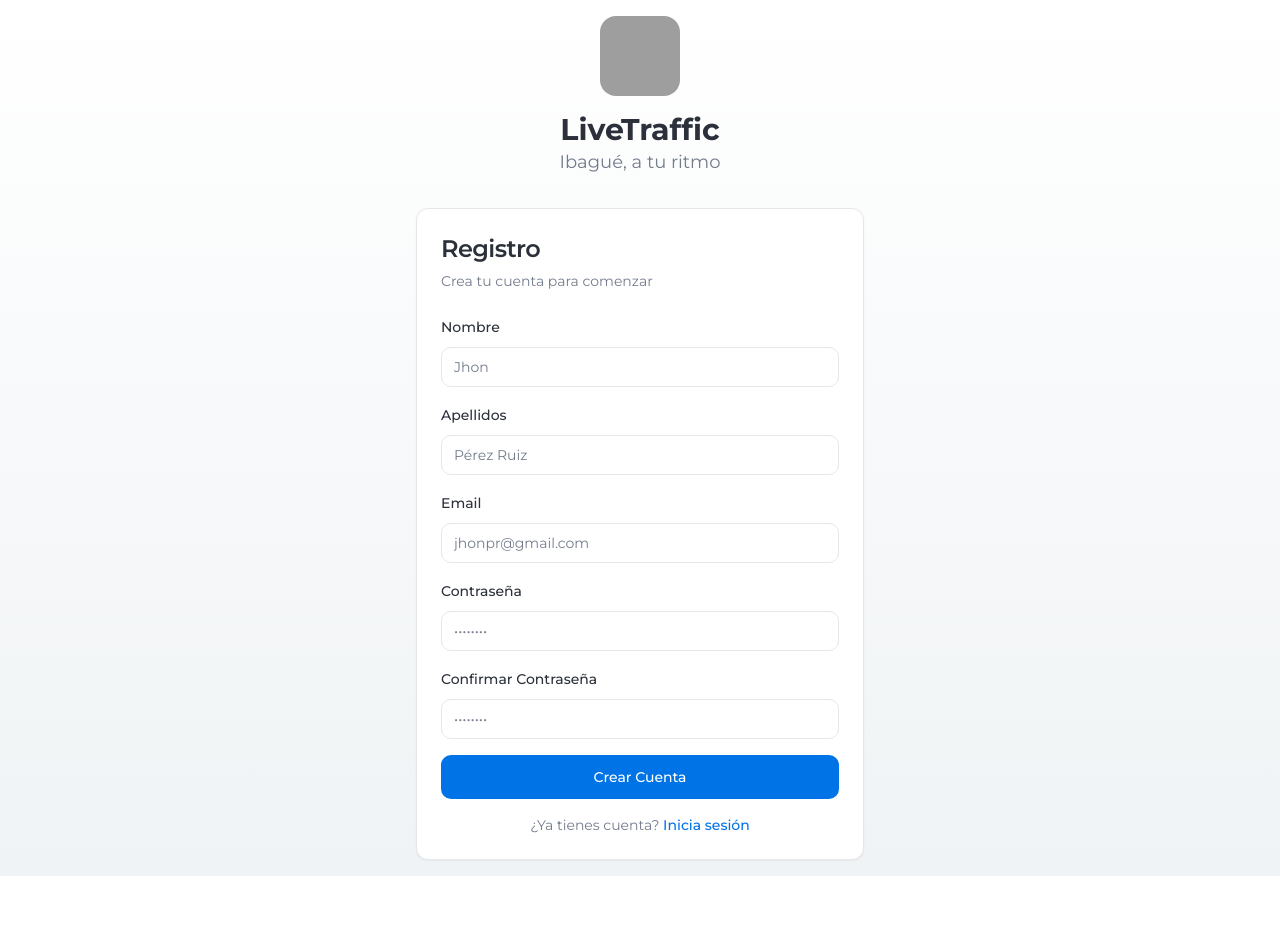
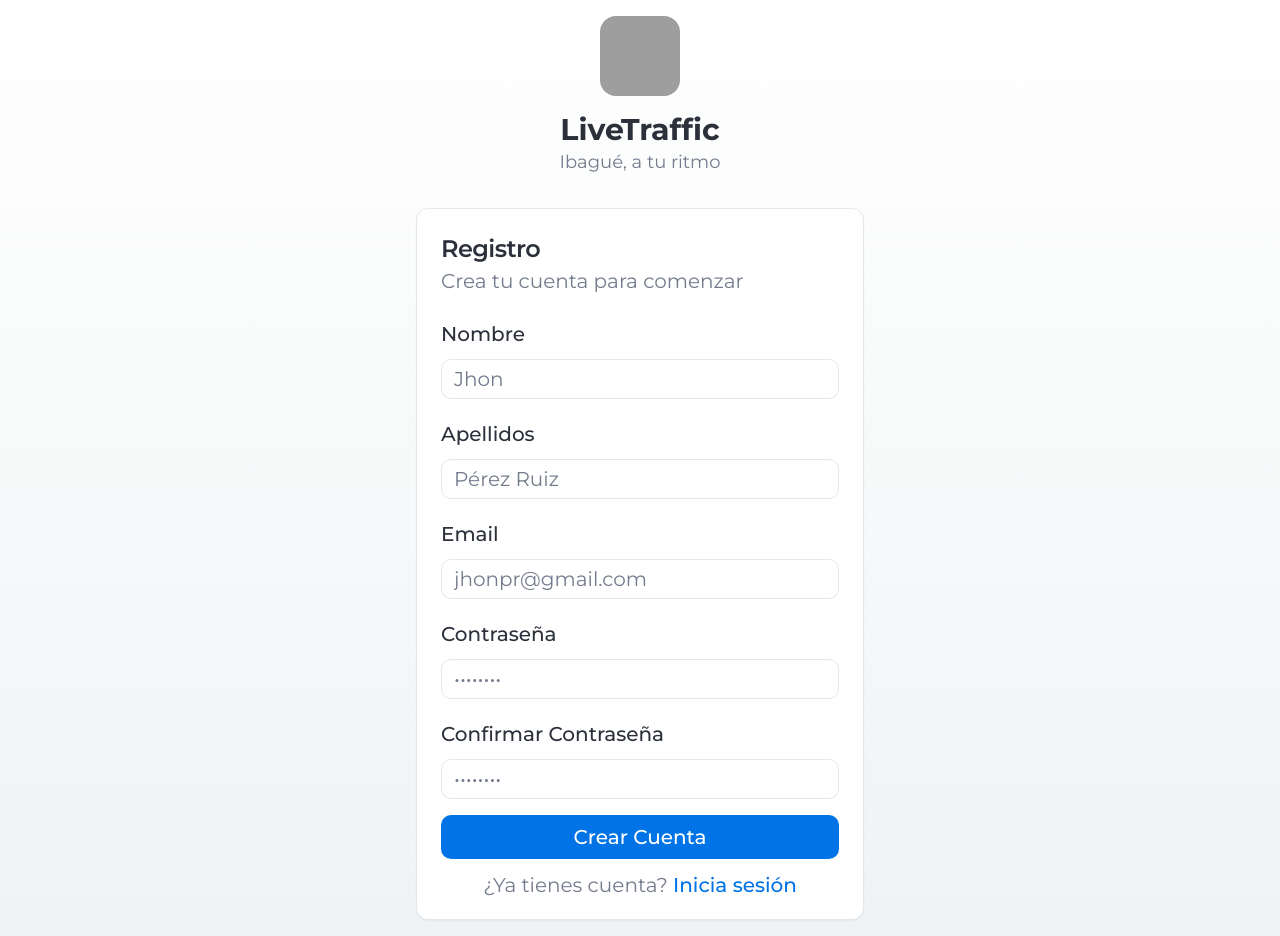
Before and after one commit to Cubing14/LiveTraffic, a React (Vite) app: page /register in a window 1280 px wide. Before the commit the page ends 876 px from the top, so only its background shows below. Built offline with nearby package versions, Linux system fonts and the light colour scheme; grey boxes are pictures that could not be loaded; the HTML template or start-up script is replaced by a standard one.

Commit message:
Feat: Cambio de fuente

```diff
--- a/index.html
+++ b/index.html
@@ -6,6 +6,9 @@
     <title>LiveTraffic - Tráfico en tiempo real Ibagué</title>
     <meta name="description" content="Monitorea el tráfico vehicular en Ibagué en tiempo real. Consulta semáforos, planifica rutas y reporta incidentes." />
     <meta name="author" content="LiveTraffic Team" />
+    <link rel="preconnect" href="https://fonts.googleapis.com">
+    <link rel="preconnect" href="https://fonts.gstatic.com" crossorigin>
+    <link href="https://fonts.googleapis.com/css2?family=Montserrat:wght@400;600;700&display=swap" rel="stylesheet">
     <link rel="icon" type="image/x-icon" href="/favicon.ico" />
     <link rel="icon" type="image/png" sizes="32x32" href="/favicon.png" />
     <link rel="icon" type="image/png" sizes="16x16" href="/favicon.png" />
--- a/src/index.css
+++ b/src/index.css
@@ -122,5 +122,46 @@ All colors MUST be HSL.
   body {
     @apply bg-background text-foreground;
     font-family: 'Montserrat', system-ui, -apple-system, sans-serif;
+    font-size: 24px;
+    font-weight: 400;
+  }
+
+  /* Títulos - Bold 32px */
+  h1, .title {
+    font-family: 'Montserrat', sans-serif;
+    font-size: 32px;
+    font-weight: 700;
+    line-height: 1.2;
+  }
+
+  /* Subtítulos - SemiBold 30px */
+  h2, h3, .subtitle {
+    font-family: 'Montserrat', sans-serif;
+    font-size: 30px;
+    font-weight: 600;
+    line-height: 1.3;
+  }
+
+  /* Párrafos - Regular 24px */
+  p, .paragraph, body {
+    font-family: 'Montserrat', sans-serif;
+    font-size: 24px;
+    font-weight: 400;
+    line-height: 1.5;
+  }
+
+  /* Ajustes para elementos más pequeños */
+  .text-sm {
+    font-size: 20px !important;
+  }
+
+  .text-xs {
+    font-size: 18px !important;
+  }
+
+  /* Botones mantienen Montserrat */
+  button {
+    font-family: 'Montserrat', sans-serif;
+    font-weight: 600;
   }
 }
```
